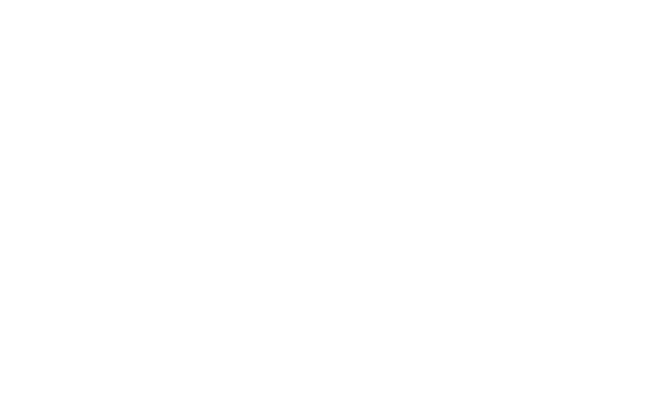
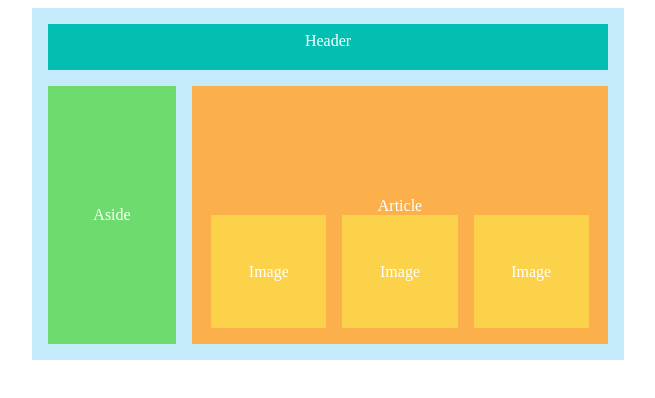
Before and after one commit to Yasir284/placement_assignment_answer-10-css, a plain HTML site: page index.html in a window 1280 px wide. Shown: the whole page, without its empty margins (312-967 px from the left). Drawn offline with Linux system fonts and the light colour scheme.

Commit message:
completed assignment

```diff
--- a/index.html
+++ b/index.html
@@ -5,6 +5,22 @@
     <meta http-equiv="X-UA-Compatible" content="IE=edge" />
     <meta name="viewport" content="width=device-width, initial-scale=1.0" />
     <title>Placement Assignment Answer 10 CSS</title>
+    <link rel="stylesheet" href="style.css" />
   </head>
-  <body></body>
+  <body>
+    <section id="section">
+      <div class="header flex">Header</div>
+      <div class="hero flex">
+        <div class="aside">Aside</div>
+        <div class="article">
+          <div class="article-container flex">Article</div>
+          <div class="image-container flex">
+            <div class="image">Image</div>
+            <div class="image">Image</div>
+            <div class="image">Image</div>
+          </div>
+        </div>
+      </div>
+    </section>
+  </body>
 </html>
--- a/style.css
+++ b/style.css
@@ -0,0 +1,69 @@
+body {
+  display: flex;
+  justify-content: center;
+  align-items: center;
+  color: white;
+}
+
+.flex {
+  display: flex;
+  justify-content: center;
+}
+
+#section {
+  width: 70vh;
+  height: 40vh;
+  background-color: #c4ebf9;
+  display: flex;
+  justify-content: center;
+  flex-direction: column;
+  gap: 1rem;
+  padding: 1rem;
+}
+
+.header {
+  text-align: center;
+  padding: 0.5rem;
+  height: 10%;
+  background-color: #02bfb1;
+}
+
+.hero {
+  gap: 1rem;
+  height: 85%;
+}
+
+.aside {
+  display: flex;
+  justify-content: center;
+  align-items: center;
+  background-color: #6edb6e;
+  width: 25%;
+}
+
+.article {
+  background-color: #fbb04c;
+  width: 75%;
+  gap: 1rem;
+  padding: 1rem;
+}
+
+.article-container {
+  height: 50%;
+  align-items: flex-end;
+}
+
+.image-container {
+  height: 50%;
+  gap: 1rem;
+}
+
+.image {
+  display: flex;
+  justify-content: center;
+  align-items: center;
+  width: 30%;
+  height: 100%;
+  text-align: center;
+  background-color: #fcd24a;
+}
```
